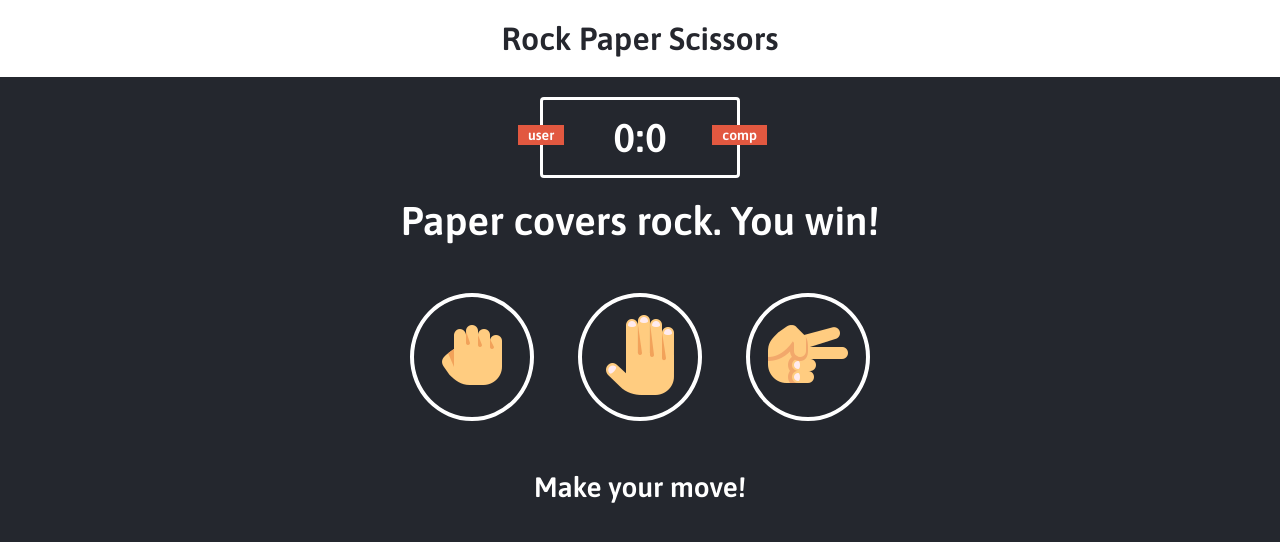
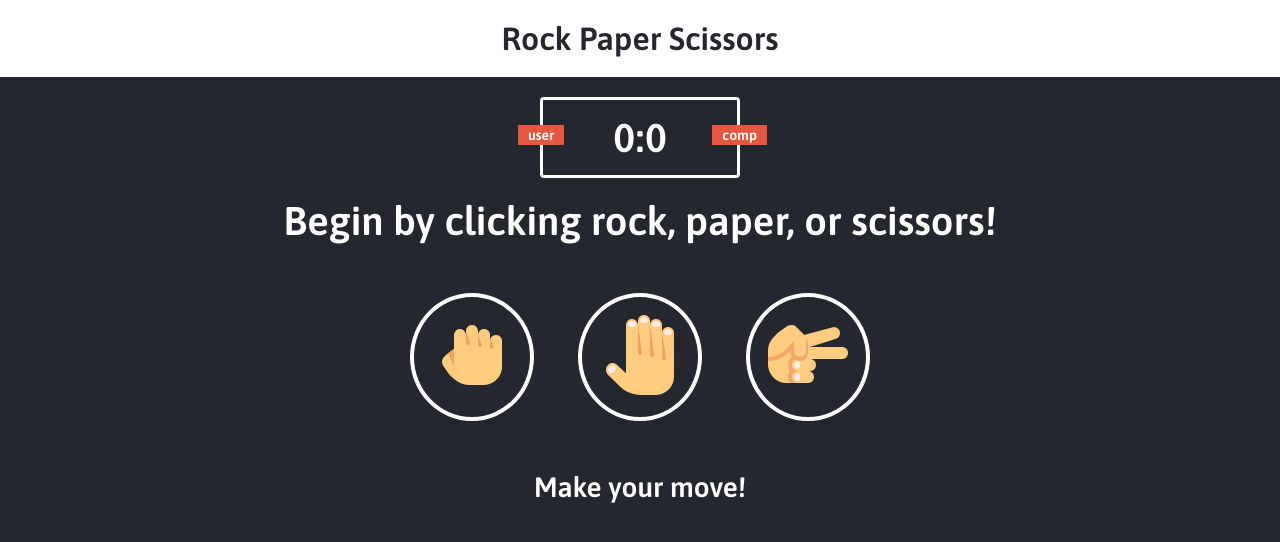
Before and after one commit to hubertsumarno/rock-paper-scissors, a plain HTML site: page index.html in a window 1280 px wide. Drawn offline with Linux system fonts and the light colour scheme.

Commit message:
minor change

```diff
--- a/index.html
+++ b/index.html
@@ -19,7 +19,7 @@
     </div>
 
     <div class="result">
-        <p>Paper covers rock. You win!</p>
+        <p>Begin by clicking rock, paper, or scissors!</p>
     </div>
 
     <div class="choices">
```
